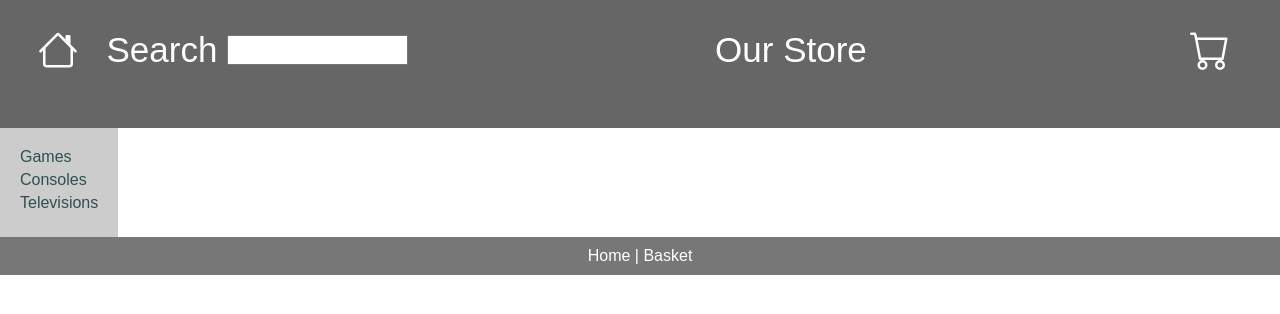
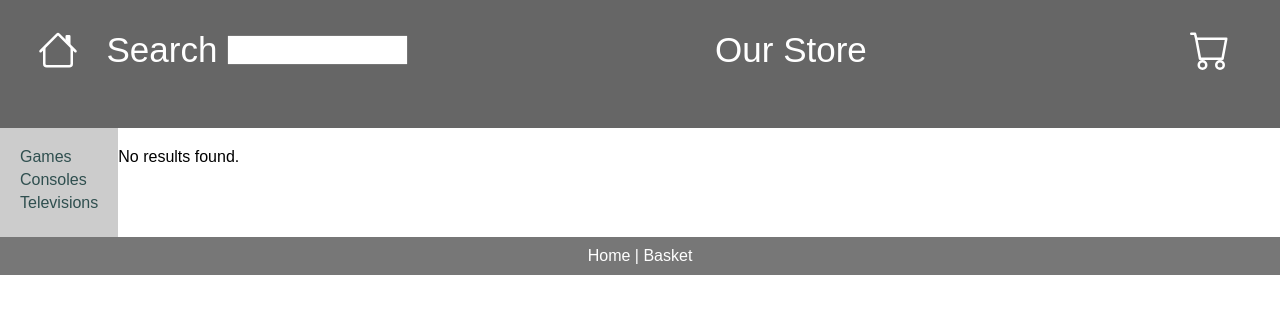
Before and after one commit to AlekSkyHigh/react-e-store, a React (Create React App) app: page /search in a window 1280 px wide. Shown: the top 314 px of the page. Built offline with nearby package versions, Linux system fonts and the light colour scheme; data requests are answered from the project's data file.

Commit message:
Better Searching with Debouncing

```diff
--- a/src/components/search.js
+++ b/src/components/search.js
@@ -3,10 +3,23 @@ import { useNavigate } from 'react-router-dom'
 
 const Search = () => {
 
+    const [searchTerm, setSearchTerm] = React.useState('');
+
     const navigate = useNavigate();
 
+    React.useEffect(() => {
+        const delay = setTimeout(() => {
+            if (searchTerm) {
+                navigate('/search?s=' + searchTerm);
+            }
+        }, 1000);
+
+        return () => clearTimeout(delay);
+
+    }, [searchTerm])
+
     const handleChange = ev => {
-        navigate('/search?s=' + ev.target.value);
+        setSearchTerm(ev.target.value)
     }
 
     return (
--- a/src/components/searchResult.js
+++ b/src/components/searchResult.js
@@ -22,13 +22,17 @@ const SearchResult = () => {
     }, [query]);
 
     const renderProducts = () => {
-        return products.data.map(p => <CategoryProduct key={p.id} {...p}>{p.title}</CategoryProduct>)
+        if (products.data.length > 0) {
+            return products.data.map(p => <CategoryProduct key={p.id} {...p}>{p.title}</CategoryProduct>)
+        } else {
+            return <div>No results found.</div>
+        }
     }
 
     return (
         <div>
             {products.errorMessage && <div>Error: {products.errorMessage}</div>}
-            {products.data && renderProducts()}
+            {renderProducts()}
         </div>
     )
 }
```
